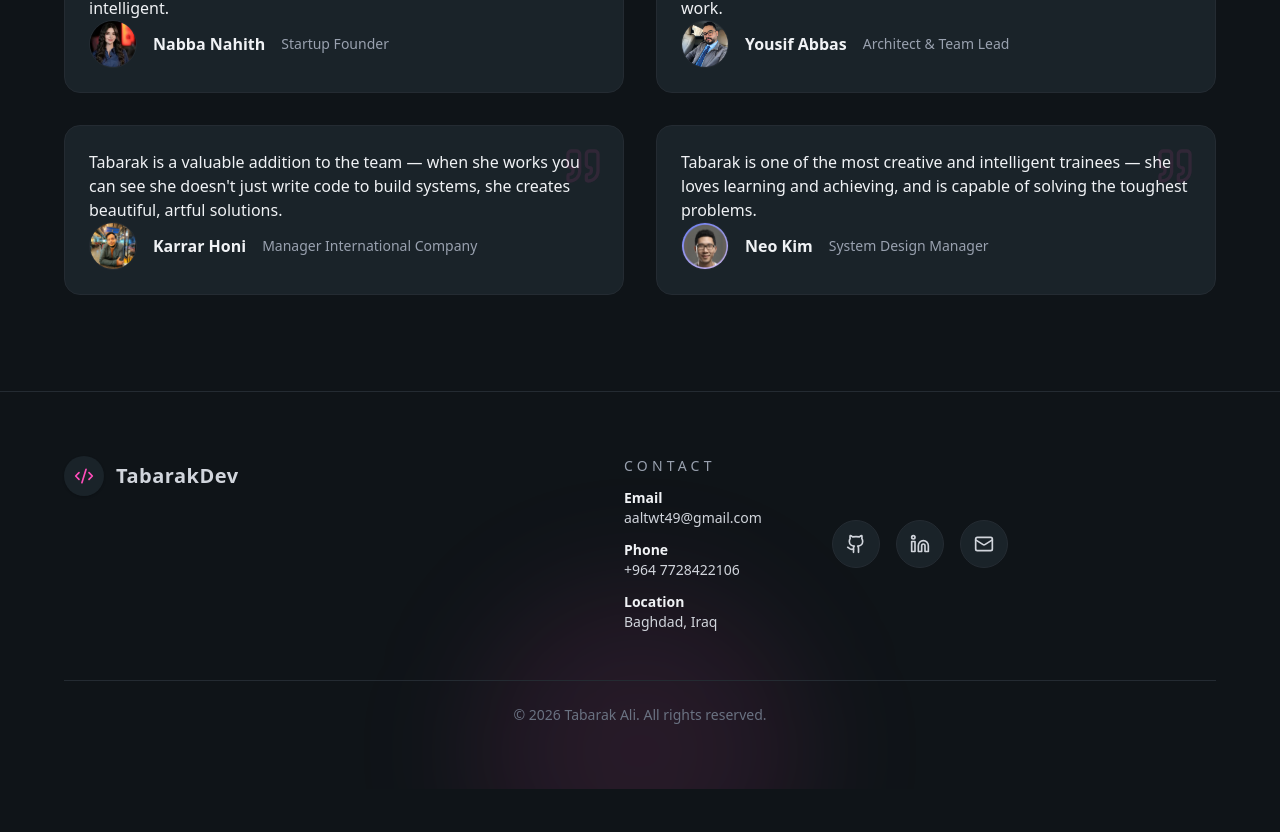
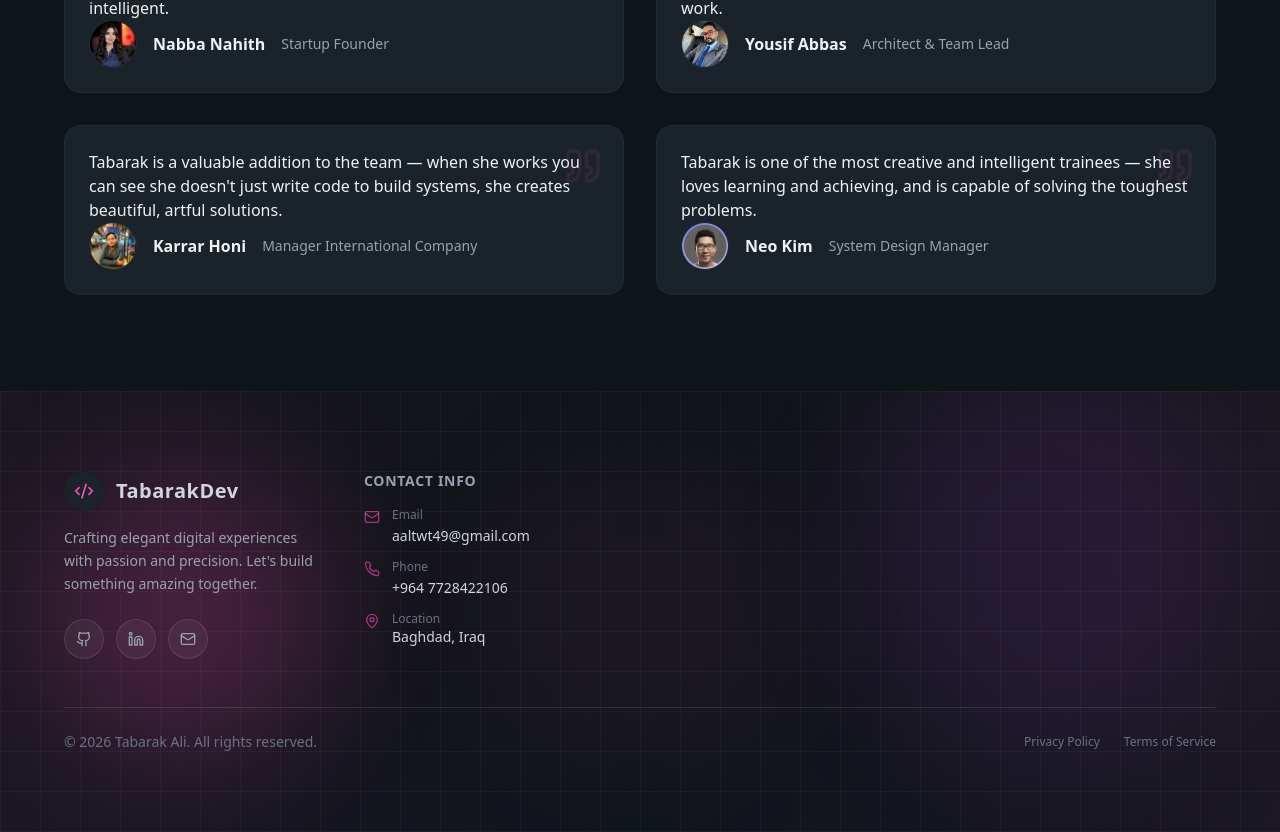
Before and after one commit to TabarakCodeCraft/New-Portfolio, a Next.js app: page / in a window 1280 px wide. Shown: the part 6163-6995 px from the top of the page. Before the commit the page ends 6952 px from the top, so only its background shows below. Built offline with nearby package versions, Linux system fonts and the light colour scheme.

Commit message:
changes footer info

```diff
--- a/package.json
+++ b/package.json
@@ -9,6 +9,7 @@
     "lint": "eslint"
   },
   "dependencies": {
+    "framer-motion": "^12.40.0",
     "gsap": "^3.15.0",
     "next": "16.2.6",
     "react": "19.2.4",
--- a/src/sections/Footer.tsx
+++ b/src/sections/Footer.tsx
@@ -1,6 +1,8 @@
+"use client"
 import Logo from "@/components/navbar/Logo";
 import Link from "next/link";
-import { LuGithub, LuLinkedin, LuMail } from "react-icons/lu";
+import { LuGithub, LuLinkedin, LuMail, LuMapPin, LuPhone, LuSend } from "react-icons/lu";
+import { motion } from "framer-motion";
 
 export default function Footer() {
   const socialLinks = [
@@ -8,62 +10,130 @@ export default function Footer() {
       href: "https://github.com/TabarakCodeCraft",
       icon: LuGithub,
       label: "GitHub",
+      color: "hover:text-gray-300",
     },
     {
       href: "https://www.linkedin.com/in/tabarak-ali-star/",
       icon: LuLinkedin,
       label: "LinkedIn",
+      color: "hover:text-[#0077b5]",
     },
     {
-      href: "aaltwt49@gmail.com",
+      href: "mailto:aaltwt49@gmail.com",
       icon: LuMail,
       label: "Email",
+      color: "hover:text-red-400",
     },
   ];
 
   const contactInfo = [
     {
+      icon: LuMail,
       label: "Email",
       value: "aaltwt49@gmail.com",
       href: "mailto:aaltwt49@gmail.com",
     },
     {
+      icon: LuPhone,
       label: "Phone",
       value: "+964 7728422106",
       href: "tel:+9647728422106",
     },
     {
+      icon: LuMapPin,
       label: "Location",
       value: "Baghdad, Iraq",
       href: "#",
     },
   ];
 
+  const quickLinks = [
+    { label: "Home", href: "#" },
+    { label: "About", href: "#about" },
+    { label: "Projects", href: "#projects" },
+    { label: "Contact", href: "#contact" },
+  ];
+
+  const fadeInUp = {
+    initial: { opacity: 0, y: 20 },
+    whileInView: { opacity: 1, y: 0 },
+    viewport: { once: true, margin: "-50px" },
+    transition: { duration: 0.5 },
+  };
+
   return (
-    <footer id="footer" className="relative border-t border-border bg-background overflow-hidden">
-      <div className="absolute top-1/2 left-1/2 -translate-x-1/2 w-80 h-80 rounded-full blur-3xl bg-primary/10" />
+    <footer id="footer" className="relative overflow-hidden bg-gradient-to-b from-background via-background to-gray-900/20">
+      <div className="absolute inset-0 bg-gradient-to-r from-primary/5 via-transparent to-primary/5 animate-gradient" />
 
-      <div className="relative z-10 mx-auto w-[90%] max-w-6xl py-16">
-        <div className="grid gap-10 md:grid-cols-[1fr_auto] md:items-start md:justify-between">
-          <div className="space-y-4 max-w-xl">
+      <div className="absolute top-20 left-10 w-72 h-72 bg-primary/20 rounded-full blur-3xl animate-float" />
+      <div className="absolute bottom-20 right-10 w-96 h-96 bg-purple-500/10 rounded-full blur-3xl animate-float-delayed" />
+      <div className="absolute top-1/2 left-1/2 -translate-x-1/2 -translate-y-1/2 w-80 h-80 rounded-full blur-3xl bg-primary/5" />
+
+      <div className="absolute inset-0 bg-[linear-gradient(to_right,#80808012_1px,transparent_1px),linear-gradient(to_bottom,#80808012_1px,transparent_1px)] bg-[size:40px_40px]" />
+
+      <div className="relative z-10 mx-auto w-[90%] max-w-6xl py-16 lg:py-20">
+        <div className="grid gap-12 md:grid-cols-2 lg:grid-cols-4">
+          <motion.div {...fadeInUp} className="space-y-4">
+            <div className="inline-block">
               <Logo />
             </div>
+            <p className="text-sm text-gray-400 leading-relaxed">
+              Crafting elegant digital experiences with passion and precision.
+              Let's build something amazing together.
+            </p>
+            <div className="flex gap-3 pt-2">
+              {socialLinks.map((item, index) => {
+                const Icon = item.icon;
+                return (
+                  <motion.div
+                    key={index}
+                    whileHover={{ scale: 1.1, y: -2 }}
+                    whileTap={{ scale: 0.95 }}
+                  >
+                    <Link
+                      href={item.href}
+                      target="_blank"
+                      rel="noopener noreferrer"
+                      aria-label={item.label}
+                      className={`
+                        w-10 h-10 rounded-full border border-white/10
+                        bg-white/5 backdrop-blur-sm
+                        flex items-center justify-center
+                        text-gray-400 transition-all duration-300
+                        hover:border-white/20 hover:bg-white/10
+                        ${item.color}
+                      `}
+                    >
+                      <Icon className="w-4 h-4" />
+                    </Link>
+                  </motion.div>
+                );
+              })}
+            </div>
+          </motion.div>
 
-          <div className="grid gap-8 sm:grid-cols-2 lg:grid-cols-3">
-            <div className="space-y-3">
-              <h3 className="text-sm uppercase tracking-[0.3em] text-gray-400">
-                Contact
+          <motion.div {...fadeInUp} transition={{ duration: 0.5, delay: 0.2 }} className="space-y-4">
+            <h3 className="text-sm font-semibold uppercase tracking-wider text-gray-400">
+              Contact Info
             </h3>
-              <div className="space-y-3">
-                {contactInfo.map((item) => (
-                  <div key={item.label} className="text-sm text-text">
-                    <p className="font-semibold">{item.label}</p>
+            <ul className="space-y-3">
+              {contactInfo.map((item, index) => {
+                const Icon = item.icon;
+                return (
+                  <motion.li
+                    key={index}
+                    whileHover={{ x: 3 }}
+                    className="flex items-start gap-3 group"
+                  >
+                    <Icon className="w-4 h-4 text-primary/60 mt-0.5 group-hover:text-primary transition-colors duration-300" />
+                    <div className="flex-1">
+                      <p className="text-xs text-gray-500">{item.label}</p>
                       {item.href !== "#" ? (
                         <Link
                           href={item.href}
                           target="_blank"
                           rel="noopener noreferrer"
-                        className="text-sm text-gray-300 hover:text-primary transition"
+                          className="text-sm text-gray-300 hover:text-primary transition-colors duration-300"
                         >
                           {item.value}
                         </Link>
@@ -71,37 +141,41 @@ export default function Footer() {
                         <p className="text-sm text-gray-300">{item.value}</p>
                       )}
                     </div>
-                ))}
-              </div>
+                  </motion.li>
+                );
+              })}
+            </ul>
+          </motion.div>
+
+
+
+
         </div>
 
-            <div className="flex items-center justify-center gap-4">
-              {socialLinks.map((item, index) => {
-                const Icon = item.icon;
-
-                return (
-                  <Link
-                    key={index}
-                    href={item.href}
-                    target="_blank"
-                    rel="noopener noreferrer"
-                    aria-label={item.label}
-                    className="w-12 h-12 rounded-full border border-border bg-surface text-gray-300 flex items-center justify-center transition-all duration-300 hover:border-primary hover:text-primary hover:-translate-y-1"
+        <motion.div
+          initial={{ opacity: 0 }}
+          whileInView={{ opacity: 1 }}
+          viewport={{ once: true }}
+          transition={{ duration: 0.5, delay: 0.4 }}
+          className="mt-12 pt-6 border-t border-white/10"
         >
-                    <Icon className="w-5 h-5" />
-                  </Link>
-                );
-              })}
-            </div>
-          </div>
-        </div>
-
-        <div className="mt-12 border-t border-border pt-6 text-center">
+          <div className="flex flex-col md:flex-row justify-between items-center gap-4 text-center">
             <p className="text-sm text-gray-500">
               © {new Date().getFullYear()} Tabarak Ali. All rights reserved.
             </p>
+            <div className="flex gap-6 text-xs text-gray-500">
+              <Link href="#" className="hover:text-primary transition-colors duration-300">
+                Privacy Policy
+              </Link>
+              <Link href="#" className="hover:text-primary transition-colors duration-300">
+                Terms of Service
+              </Link>
             </div>
           </div>
+        </motion.div>
+      </div>
+
+
     </footer>
   );
 }
```
Also changed, not shown: 1 other file (tests, documents, lock files or other folders). Lines whose indentation alone changed are shown as unchanged.
